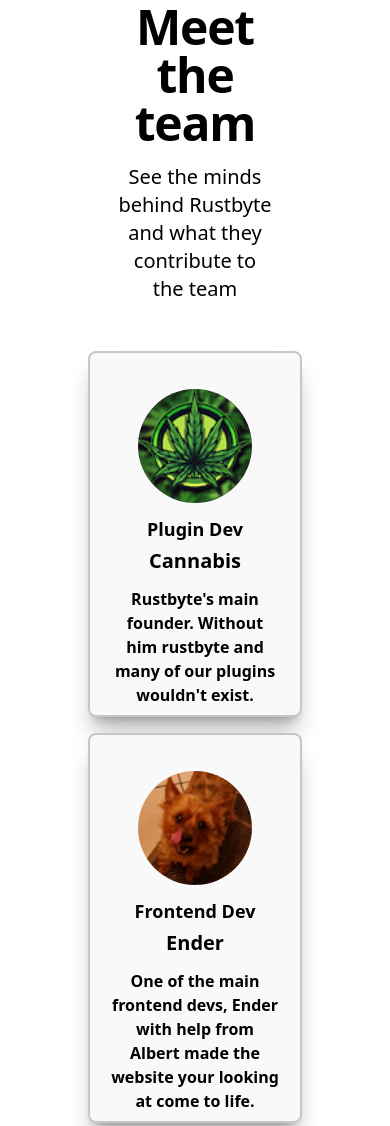
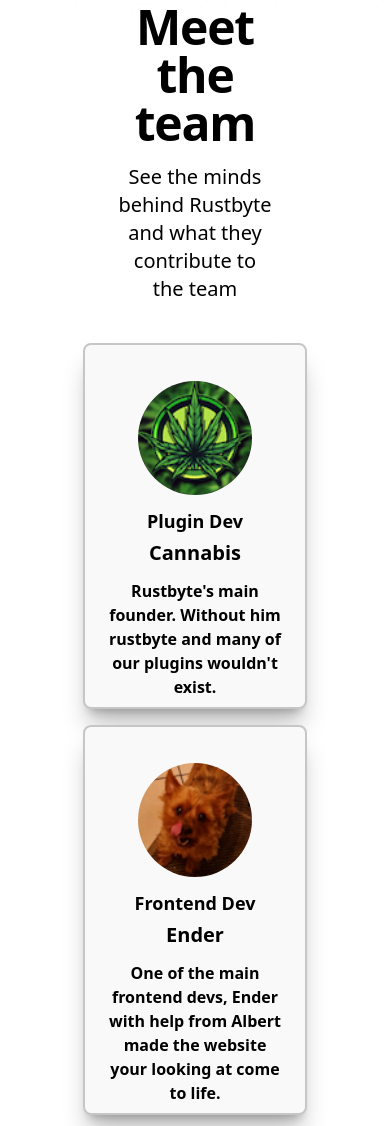
Before and after one commit to rustbyte-solutions/rustbyte-website, an Astro site: page / in a window 390 px wide. Shown: the part 701-1827 px from the top of the page. Built offline with nearby package versions, Linux system fonts and the light colour scheme; Astro itself is replaced by a stand-in of ours.

Commit message:
Made breakpoints n grid a bit more robust.

```diff
--- a/src/sections/Team.astro
+++ b/src/sections/Team.astro
@@ -10,7 +10,8 @@ import TeamPortrait from "../components/TeamPortrait.astro"
         </p>
     </div>
 
-    <div class="mt-12 mx-12 flex flex-row flex-wrap gap-4 items-stretch justify-center">
+    <div class="flex flex-col md:flex-row items-center justify-center p-10 ">
+        <div class="grid grid-cols-1 gap-4 sm:grid-cols-2 lg:grid-cols-4">
             <TeamPortrait name="Cannabis" roles="Plugin Dev" rolesTitle="Founder - Plugin Developer" discordId="97145520446787584"
             description="Rustbyte's main founder. Without him rustbyte and many of our plugins wouldn't exist."/>
 
@@ -24,3 +25,4 @@ import TeamPortrait from "../components/TeamPortrait.astro"
             description="If there's any backend that needs handling, Andy is responsible for all behind the scenes action."/>
         </div>
     </div>
+</div>
```
Lines whose indentation alone changed are shown as unchanged.
